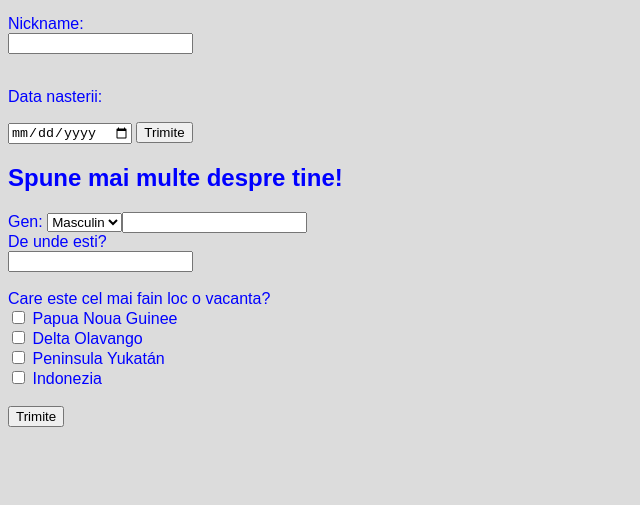
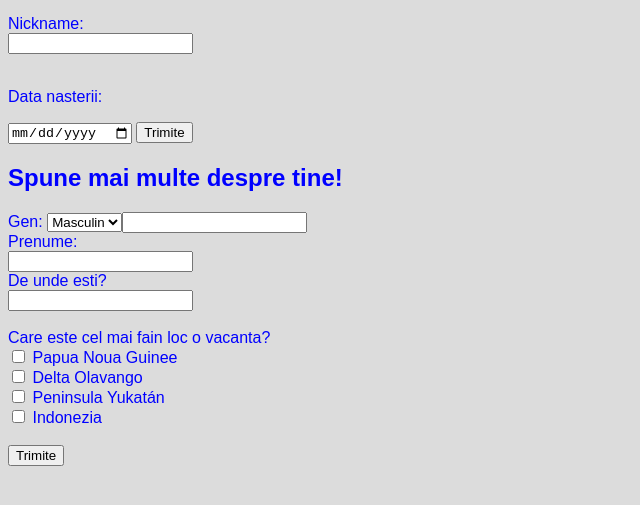
Before and after one commit to sbaesan/sebastian, a plain HTML site: page index.html in a window 1280 px wide. Shown: the part 101-606 px from the top of the page, without its empty margins (0-640 px from the left). Drawn offline with Linux system fonts and the light colour scheme.

Commit message:
Update index.html

```diff
--- a/index.html
+++ b/index.html
@@ -48,11 +48,12 @@
       <option value="men">Masculin</option>
       <option value="female">Feminin</option>
       <option value="other">Altul</option>
+  <br><br>
 
-    <br><br>
-
-      <span>Numele:</span><br>
-      <input id="numele" type="text">
+      <span>Nume:</span><br>
+      <input id="nume" type="text"><br>
+      <span>Prenume:</span><br>
+      <input id="Prenume" type="text">
 
     <br>
 
```
